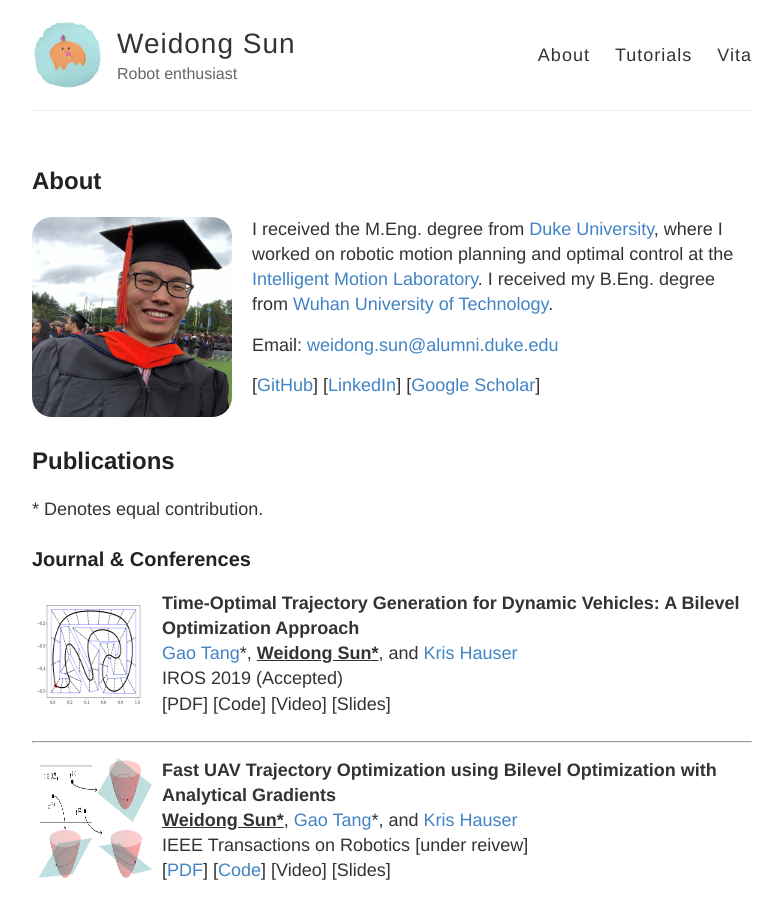
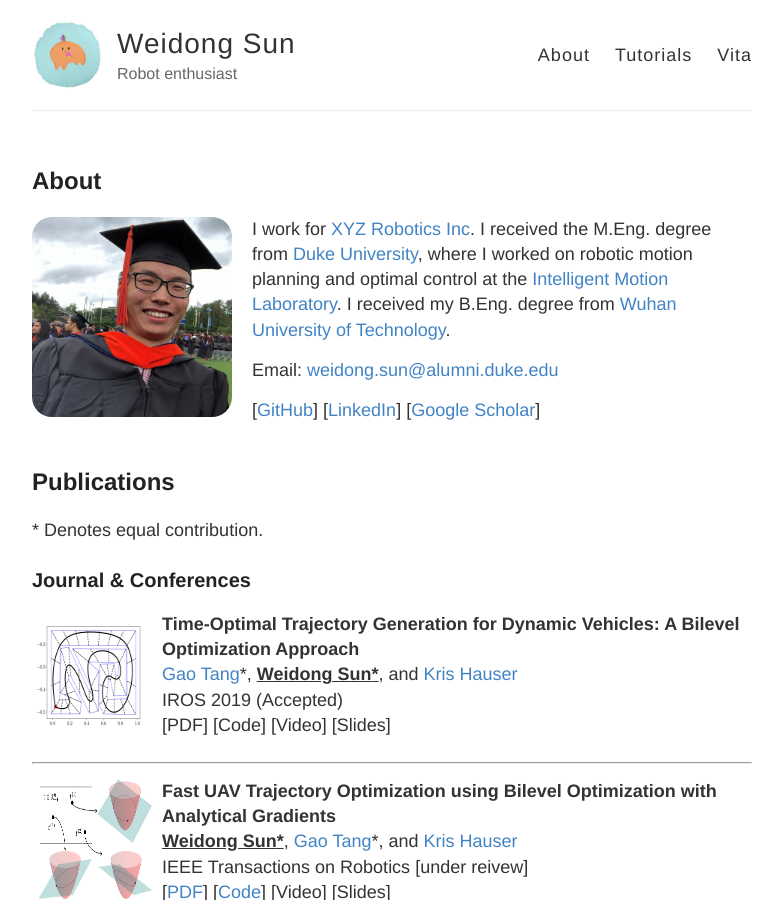
Before and after one commit to OxDuke/oxduke.github.io, a Jekyll site: the page built from index.md, in a window 1280 px wide and 900 px high. Shown: the whole window, without its empty margins (248-1031 px from the left). Built offline with Jekyll 4.4.1, drawn with Linux system fonts in a browser that asks for light colours.

Commit message:
start working

```diff
--- a/index.md
+++ b/index.md
@@ -6,7 +6,7 @@ title: About
 ## About
 
 <img align="left" src="{{ site.baseurl }}/images/me.jpeg" style="float:left;height:200px;width:200px;border-radius: 10%;margin-right: 20px">
-I received the M.Eng. degree from [Duke University](https://www.duke.edu/), where I worked on robotic motion planning and optimal control at the [Intelligent Motion Laboratory](http://motion.pratt.duke.edu/).
+I work for [XYZ Robotics Inc](https://www.xyzrobotics.ai/). I received the M.Eng. degree from [Duke University](https://www.duke.edu/), where I worked on robotic motion planning and optimal control at the [Intelligent Motion Laboratory](http://motion.pratt.duke.edu/).
 I received my B.Eng. degree from [Wuhan University of Technology](http://english.whut.edu.cn/).
 
 Email: [weidong.sun@alumni.duke.edu](mailto:weidong.sun@alumni.duke.edu)
```
Also changed, not shown: cv.md (+4 -0 lines).
